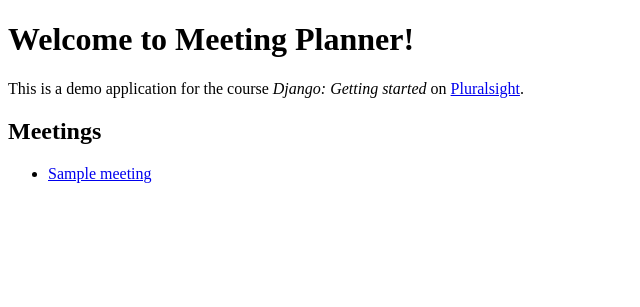
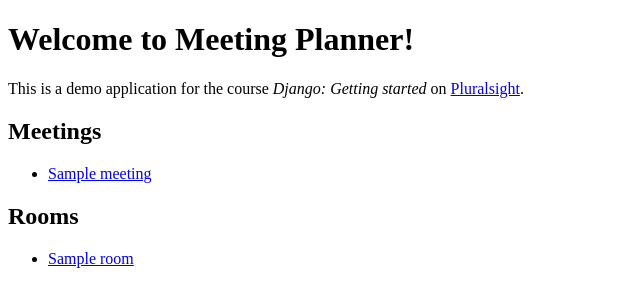
Before and after one commit to gbulicanu/django-getting-started, a Django app: page / in a window 1280 px wide. Shown: the top 307 px of the page, without its empty margins (0-640 px from the left). Run offline with Django 3.2, Linux system fonts and the light colour scheme; tables that the repository leaves empty hold one stand-in row (values such as "Sample post").

Commit message:
Add rooms to home page

```diff
--- a/meeting_planner/website/templates/website/welcome.html
+++ b/meeting_planner/website/templates/website/welcome.html
@@ -24,5 +24,17 @@
             </li>
         {% endfor %}
     </ul>
+    <h2>
+        Rooms
+    </h2>
+    <ul>
+        {% for room in rooms %}
+            <li>
+                <a href="{% url 'room-detail' room.id %}">
+                    {{room.name}}
+                </a>
+            </li>
+        {% endfor %}
+    </ul>
 </body>
 </html>
--- a/meeting_planner/website/views.py
+++ b/meeting_planner/website/views.py
@@ -3,13 +3,14 @@ from datetime import datetime
 from django.shortcuts import render
 from django.http import HttpResponse
 
-from meetings.models import Meeting
+from meetings.models import Meeting, Room
 
 
 def welcome(request):
     return render(request,
                   "website/welcome.html",
-                  {"meetings": Meeting.objects.all()})
+                  {"meetings": Meeting.objects.all(),
+                   "rooms": Room.objects.all()})
 
 
 def date(request):
```
